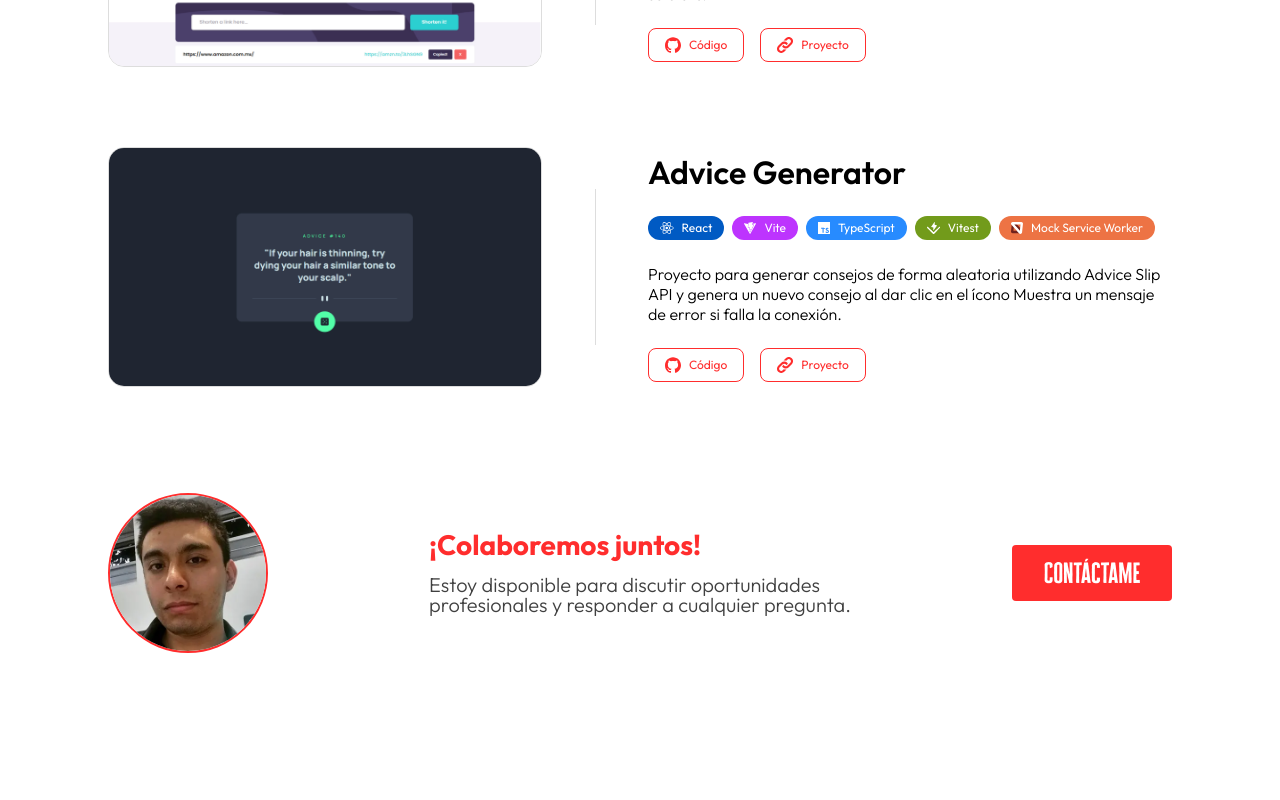
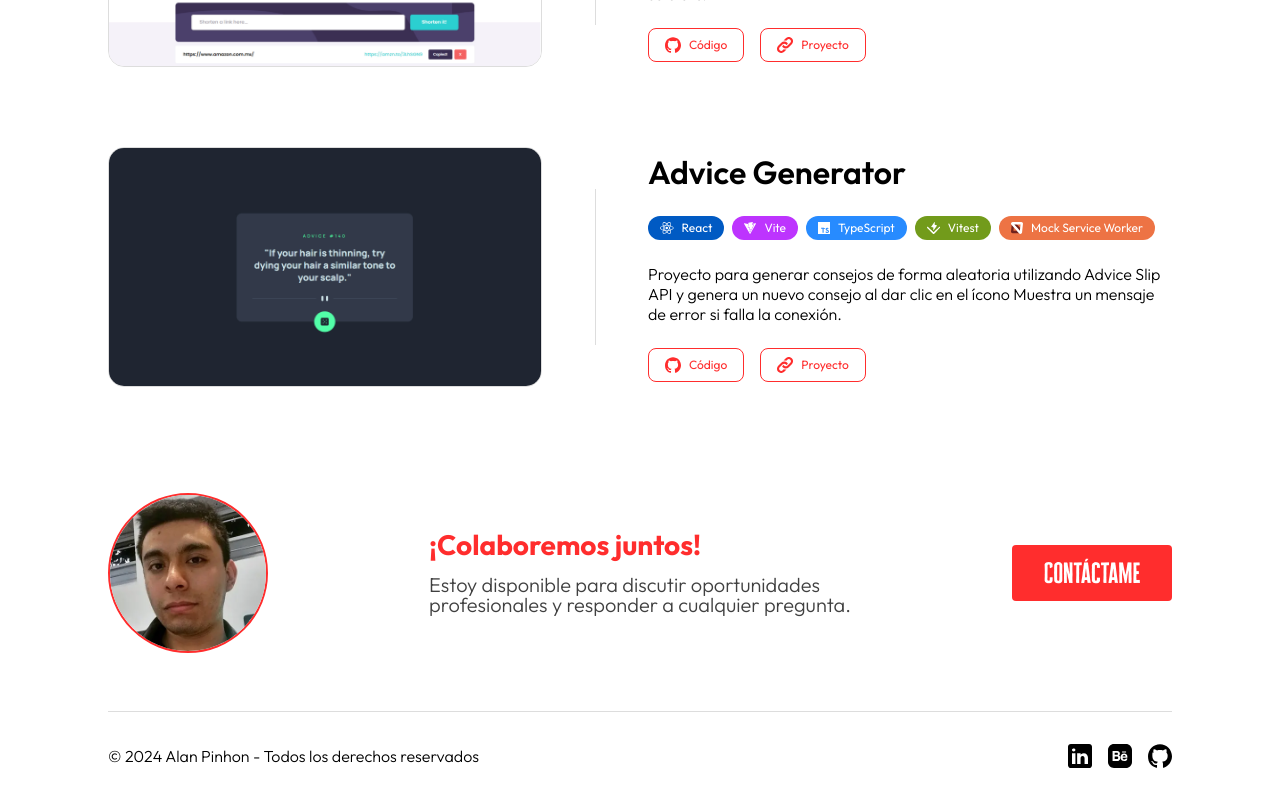
Before and after one commit to AlanPinhon/ap-portfolio, a React (Vite) app: page / in a window 1280 px wide. Shown: the part 3679-4479 px from the top of the page. Before the commit the page ends 4390 px from the top, so only its background shows below. Built offline with nearby package versions, Linux system fonts and the light colour scheme.

Commit message:
refactor: updated footer structure

```diff
--- a/src/App.tsx
+++ b/src/App.tsx
@@ -16,6 +16,6 @@ export const App = () => (
     <Experience/>
     <Projects/>
     <Contact/>
-    {/* <Footer/> */}
+    <Footer/>
   </ThemeProvider>
 )
--- a/src/components/Footer/Footer.tsx
+++ b/src/components/Footer/Footer.tsx
@@ -2,10 +2,8 @@ import { SocialMediaLinks } from "../SocialMediaLinks/SocialMediaLinks";
 import './FooterStyles.css';
 
 export const Footer = () => (
-  <div className="footer-background">
-    <footer className="footer-container container">
-      <p>© 2024  Alan Pinhon - Todos los derechos reservados</p>
-      <SocialMediaLinks/>
-    </footer>
-  </div>
+  <footer className="footer-container container">
+    <p>© 2024  Alan Pinhon - Todos los derechos reservados</p>
+    <SocialMediaLinks/>
+  </footer>
 )
--- a/src/components/Footer/FooterStyles.css
+++ b/src/components/Footer/FooterStyles.css
@@ -2,10 +2,11 @@
   display: flex;
   justify-content: space-between;
   align-items: center;
-  padding: 1rem 5rem;
+  padding: 2rem 0;
+  border-top: 1px solid var(--border-color);
 
   & p {
-    font-size: .8rem;
+    font-weight: var(--outfit-light);
   }
 }
 
```
